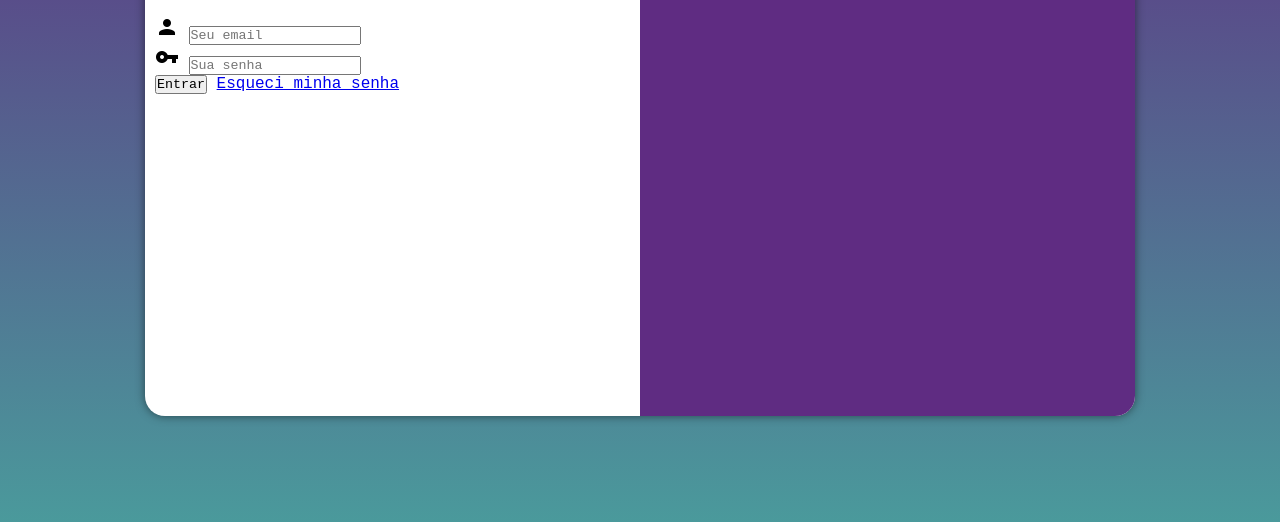
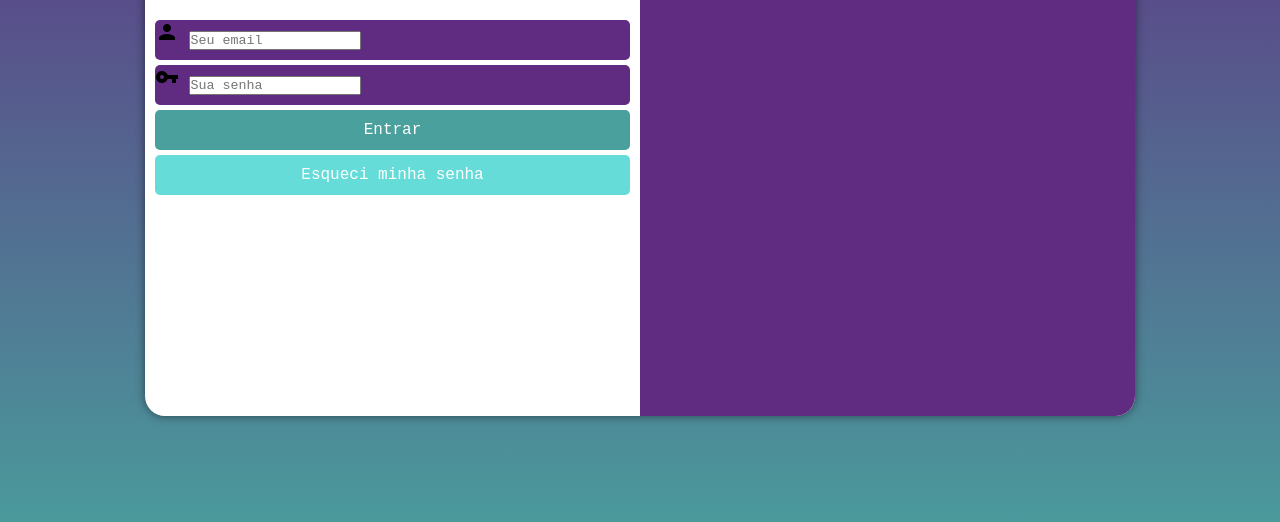
Before and after one commit to rennans/projeto-login, a plain HTML site: page index.html in a window 1280 px wide. Shown: the part 234-756 px from the top of the page. Drawn offline with Linux system fonts and the light colour scheme.

Commit message:
formatação form

```diff
--- a/estilos/style.css
+++ b/estilos/style.css
@@ -57,3 +57,56 @@ section#login > div#form{
 div#form > p{
     font-size: 0.8em;
 }
+
+
+form > input[type=submit]{
+    display: block;
+    font-size: 1em;
+    width: 100%;
+    height: 40px;
+    background-color: #49a09d;
+    border: none;
+    color: white;
+    border-radius: 5px;
+}
+
+form > input[type=submit]:hover{
+    background-color: #2d6462;
+    cursor: pointer;
+}
+
+.form > i{
+    font-size: 0.2em;
+}
+
+form > div.campo{
+    background-color: #5f2c82 ;
+    display: block;
+    width: 100%;
+    height: 40px;
+    border-radius: 5px;
+    margin: 5px 0px;
+}
+
+div.campo > label{
+    display: none;
+}
+
+form > a.botao{
+    display: flex;
+    text-align: center;
+    font-size: 1em;
+    width: 100%;
+    height: 40px;
+    background-color: #66dcd8;
+    align-items: center;
+    justify-content: center;
+    border-radius: 5px;
+    text-decoration: none;
+    color: white;
+    margin-top: 5px;
+}
+
+form > a.botao:hover{
+    background-color: #26beb9;
+}
--- a/index.html
+++ b/index.html
@@ -23,20 +23,20 @@
                 <p>Seja bem-vindo(a) novamente, faça login para acessar sua conta.</p>
                 <br>
                 <form action="login.php" method="post">
-                    <div class="input-material">
+                    <div class="campo">
                         <i class="material-icons">person</i>
                         <input name="email" id="email" type="email" required autocomplete="email" placeholder="Seu email">
-                        <label for="email"></label>
+                        <label for="email">Email</label>
                     </div>
 
-                    <div>
+                    <div class="campo">
                         <i class="material-icons">vpn_key</i>
                         <input type="password" name="senha" id="senha" placeholder="Sua senha">
-                         <label for="senha" required=""></label>
+                         <label for="senha" required="">Senha</label>
                     </div>
 
                     <input type="submit" value="Entrar">
-                    <a href="#">Esqueci minha senha</a>
+                    <a href="#" class="botao">Esqueci minha senha</a>
                 </form>
             </div>
         </section>
```
